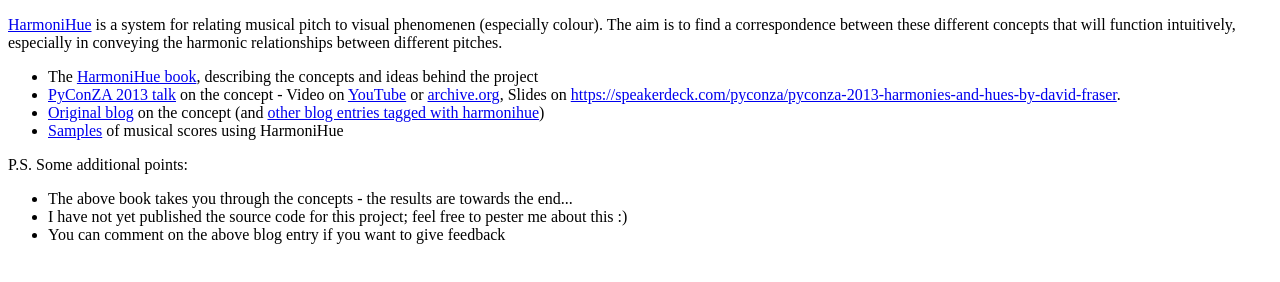
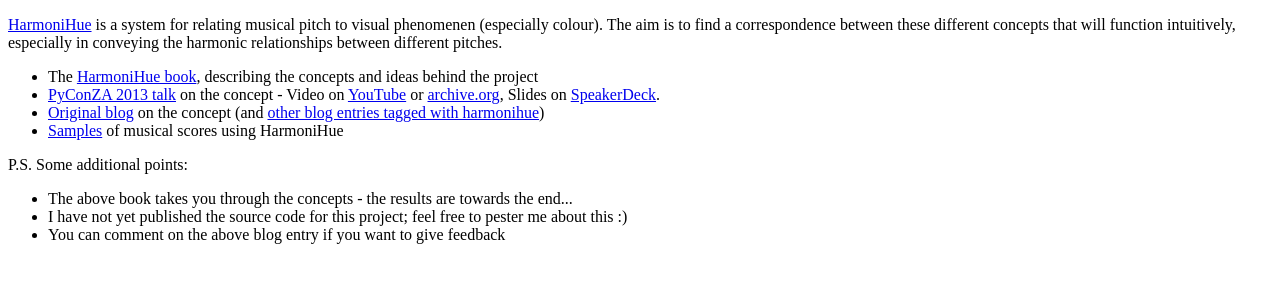
Before and after one commit to davidfraser/harmonihue, a plain HTML site: page index.genshi.html in a window 1280 px wide. Drawn offline with Linux system fonts and the light colour scheme.

Commit message:
Fix link

```diff
--- a/index.genshi.html
+++ b/index.genshi.html
@@ -13,7 +13,7 @@
 
 <ul>
    <li>The <a href="book.html">HarmoniHue book</a>, describing the concepts and ideas behind the project</li>
-   <li><a href="https://2013.za.pycon.org/talks/31/">PyConZA 2013 talk</a> on the concept - Video on <a href="https://www.youtube.com/watch?v=zCx2LC_1F0Y">YouTube</a> or <a href="http://archive.org/details/pyconza2013-harmonies-and-hues">archive.org</a>, Slides on <a href="SpeakerDeck">https://speakerdeck.com/pyconza/pyconza-2013-harmonies-and-hues-by-david-fraser</a>.</li>
+   <li><a href="https://2013.za.pycon.org/talks/31/">PyConZA 2013 talk</a> on the concept - Video on <a href="https://www.youtube.com/watch?v=zCx2LC_1F0Y">YouTube</a> or <a href="http://archive.org/details/pyconza2013-harmonies-and-hues">archive.org</a>, Slides on <a href="https://speakerdeck.com/pyconza/pyconza-2013-harmonies-and-hues-by-david-fraser">SpeakerDeck</a>.</li>
    <li><a href="https://www.frasergo.org/blog/2013/11/harmonihue-coloring-musical-notes/">Original blog</a> on the concept (and <a href="https://www.frasergo.org/blog/tag/harmonihue/">other blog entries tagged with harmonihue</a>)</li>
    <li><a href="samples.html">Samples</a> of musical scores using HarmoniHue</li>
 </ul>
```
